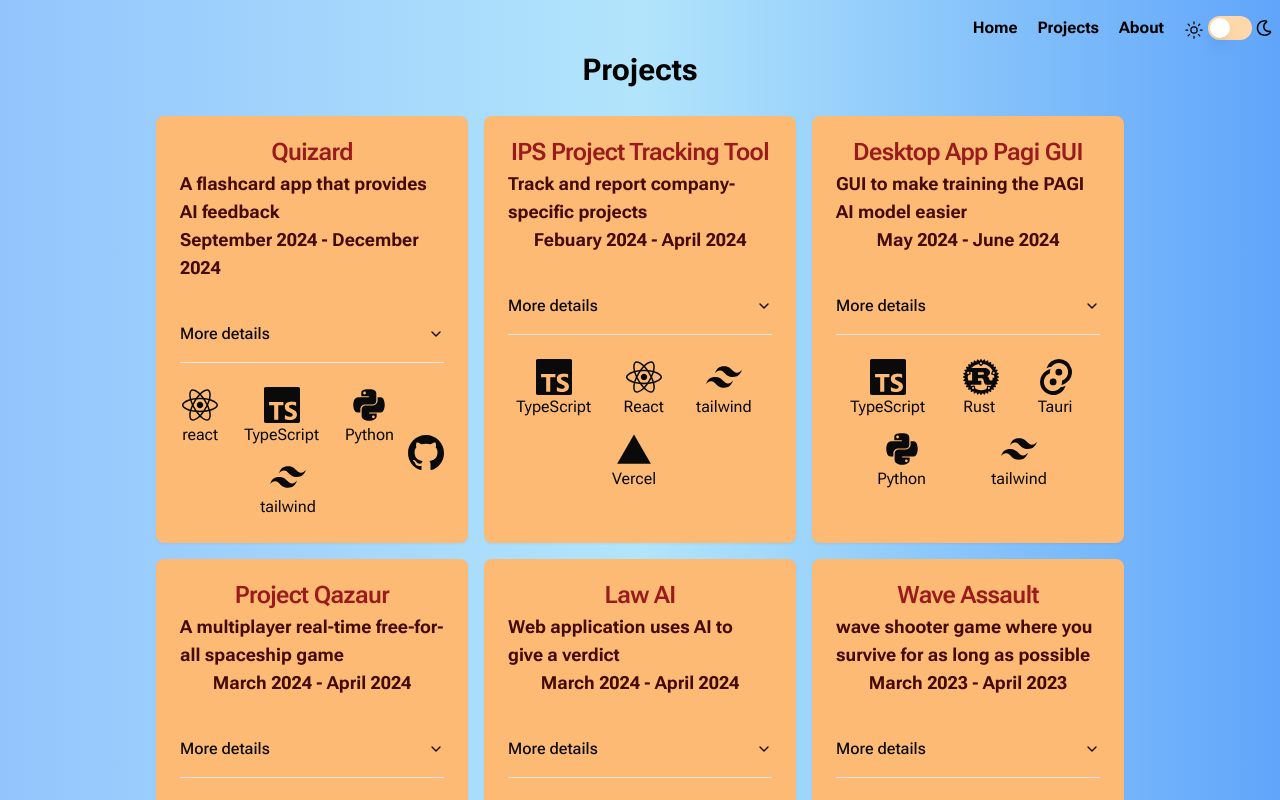
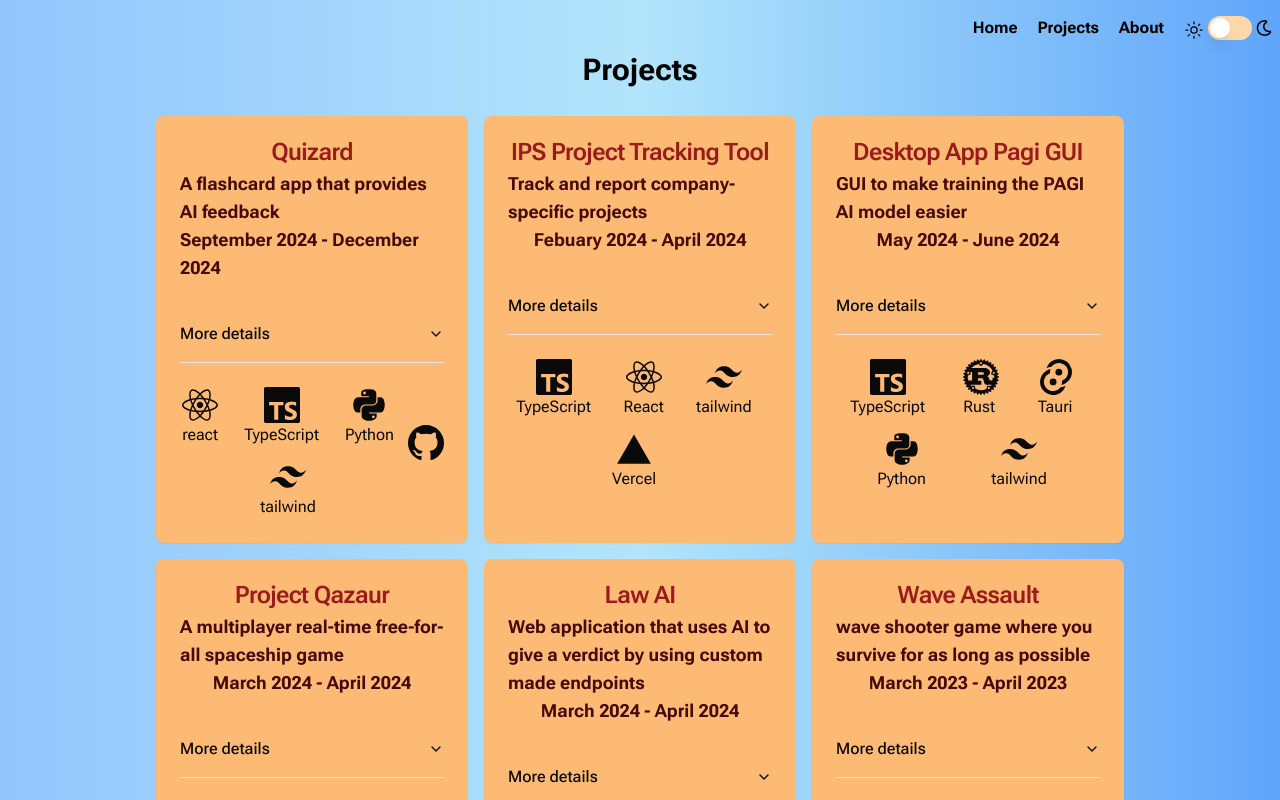
Before and after one commit to AmarjotS82/portfolio, a Next.js app: page /projects in a window 1280 px wide. Shown: the top 800 px of the page. Built offline with nearby package versions, Linux system fonts and the light colour scheme.

Commit message:
Centered github icon to meet the langauge icons, Added more for Law AI description

```diff
--- a/src/app/components/projectCard.tsx
+++ b/src/app/components/projectCard.tsx
@@ -75,15 +75,15 @@ export default function ProjectCard( {projectDetails} : {projectDetails : Projec
               <LanguageIcon key={name} langaugeName={name} />
             ))}
           </div>
-          {/* GitHub Logo Section */}
-          <div className="w-full sm:w-auto flex justify-center sm:justify-end">
+        </div>
+         {/* GitHub Logo Section */}
+          <div className="w-full sm:w-auto flex justify-center sm:justify-end mb-5">
             {GithubRepo && (
               <Link href={GithubRepo} target="_blank">
                 <BsGithub className="text-4xl" />
               </Link>
             )}
           </div>
-        </div>
       </CardFooter>
     </Card>
     )
--- a/src/app/projects/projects.ts
+++ b/src/app/projects/projects.ts
@@ -44,7 +44,7 @@ export  const projects: Project[] = [
     },
     {
         name: "Law AI",
-        overview: "Web application uses AI to give a verdict",
+        overview: "Web application that uses AI to give a verdict by using custom made endpoints",
         description:
             "This web application utilizes AI to provide verdicts by communicating with the backend through API calls to various endpoints. The landing page was created using React, enabling seamless interaction with the backend database.",
         languages: ["React", "JavaScript", "tailwind", "Python"],
```
